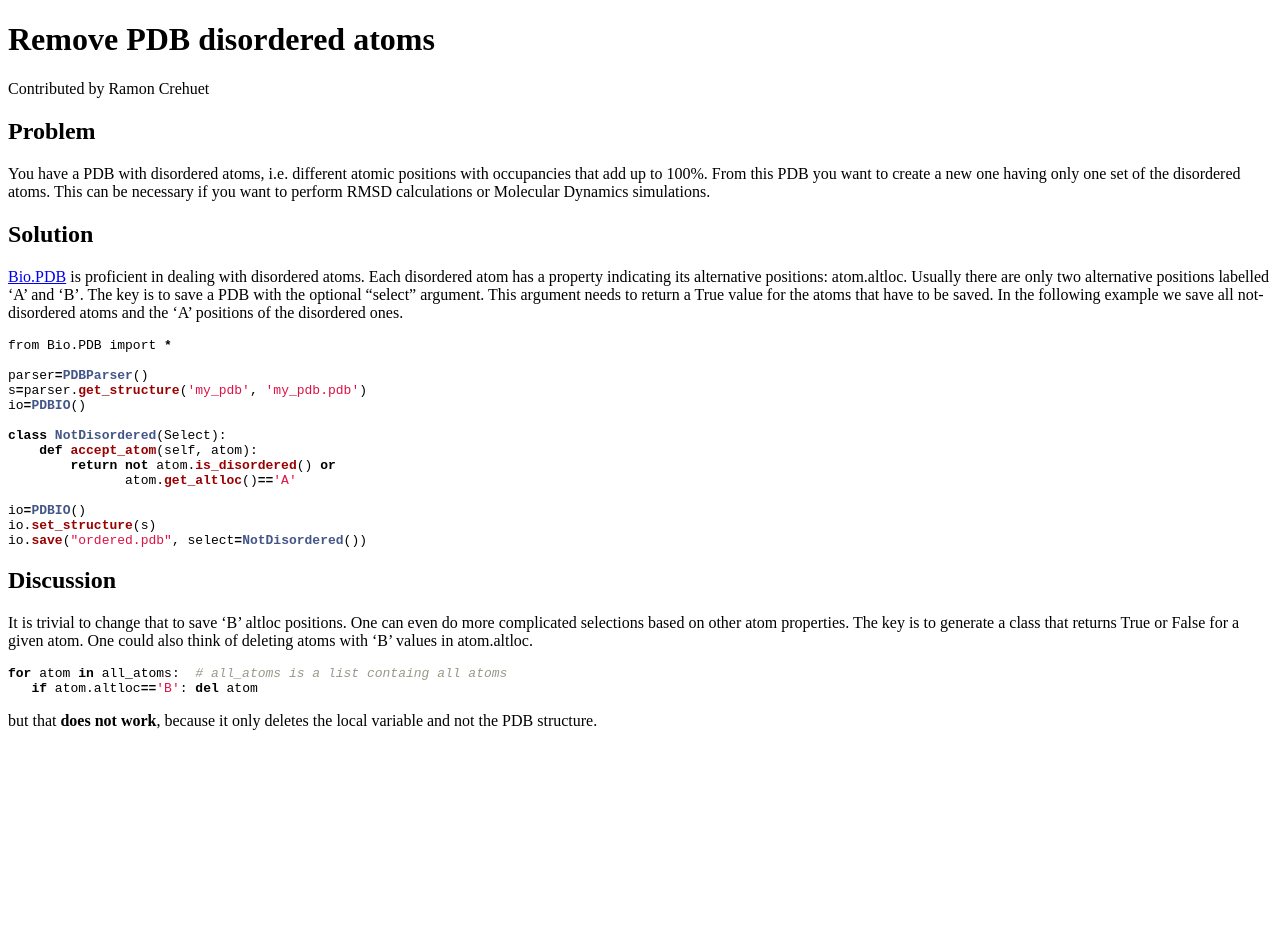
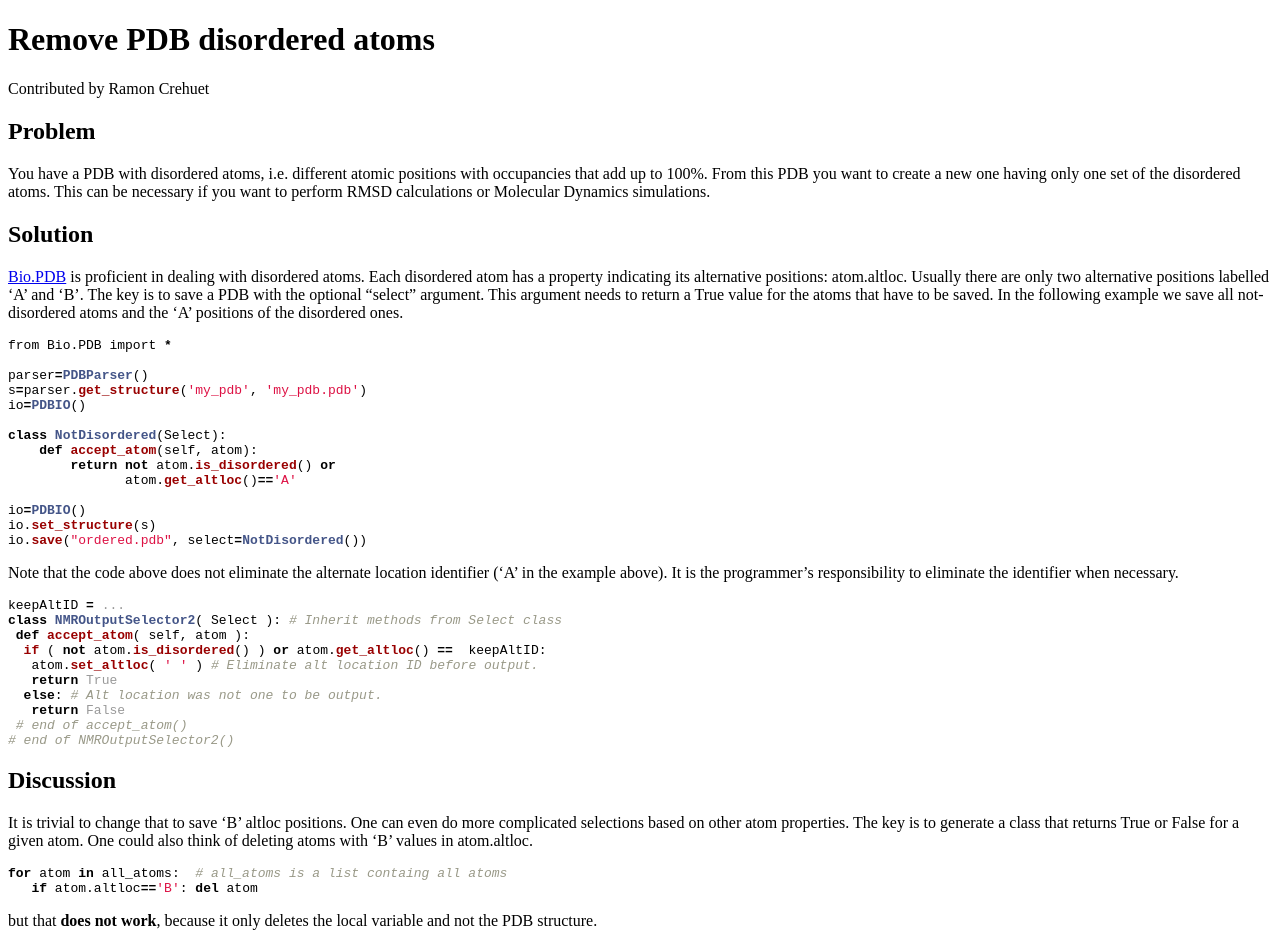
Before and after one commit to biopython/biopython.github.io, a Jekyll site: the page built from wiki/Remove_PDB_disordered_atoms.md, in a window 1280 px wide. Built offline with Jekyll 4.4.1, drawn with Linux system fonts in a browser that asks for light colours; before the commit the page ends 900 px from its top, so only the background shows below that.

Commit message:
Small additional note to remove atom alternate location value before output.

````diff
--- a/wiki/Remove_PDB_disordered_atoms.md
+++ b/wiki/Remove_PDB_disordered_atoms.md
@@ -46,6 +46,23 @@ io.set_structure(s)
 io.save("ordered.pdb", select=NotDisordered())
 ```
 
+Note that the code above does not eliminate the alternate location
+identifier ('A' in the example above). It is the programmer's
+responsibility to eliminate the identifier when necessary.
+
+``` python
+keepAltID = ...
+class NMROutputSelector2( Select ): # Inherit methods from Select class
+ def accept_atom( self, atom ):
+  if ( not atom.is_disordered() ) or atom.get_altloc() ==  keepAltID:
+   atom.set_altloc( ' ' ) # Eliminate alt location ID before output.
+   return True
+  else: # Alt location was not one to be output.
+   return False
+ # end of accept_atom()
+# end of NMROutputSelector2()
+```
+
 Discussion
 ----------
 
````
Also changed, not shown: 1 other file.
